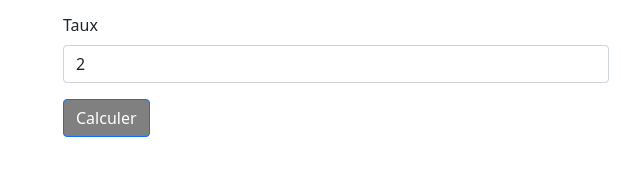
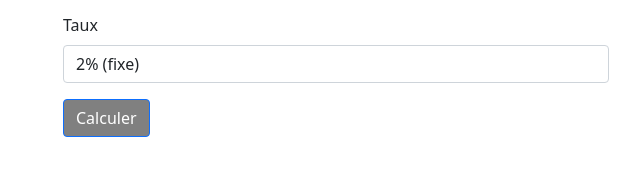
Before and after one commit to bart120/javascript0621, a website built with webpack: page index.html in a window 1280 px wide. Shown: the part 215-390 px from the top of the page, 304-944 px from the left. Built offline with nearby package versions, Linux system fonts and the light colour scheme.

Commit message:
change input to select

```diff
--- a/index.html
+++ b/index.html
@@ -30,7 +30,11 @@
                     </div>
                     <div class="mb-3">
                         <label for="rate" class="form-label">Taux</label>
-                        <input type="number" class="form-control" id="rate" value="2">
+                        <!--<input type="number" class="form-control" id="rate" value="2">-->
+                        <select class="form-control" id="rate">
+                            <option value="2">2% (fixe)</option>
+                            <option value="4">4% (fixe)</option>
+                        </select>
                         <div id="validationRateFeedback" class="invalid-feedback">
                             Taux invalide
                         </div>
```
